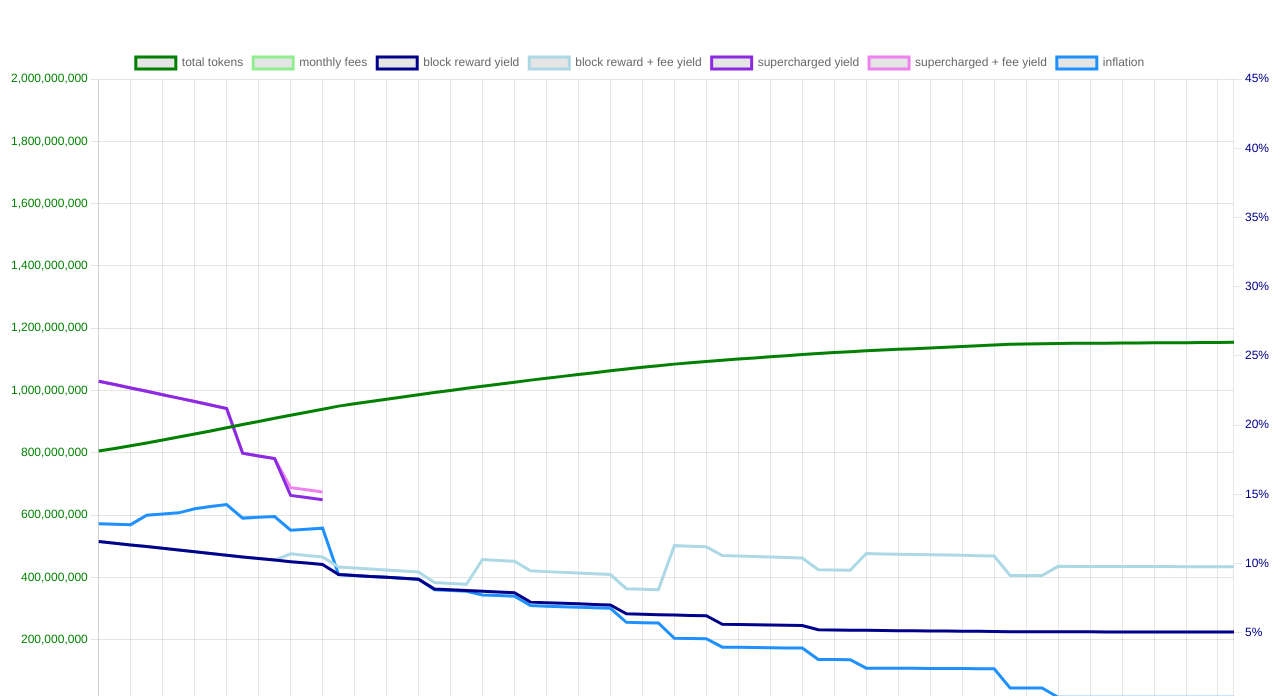
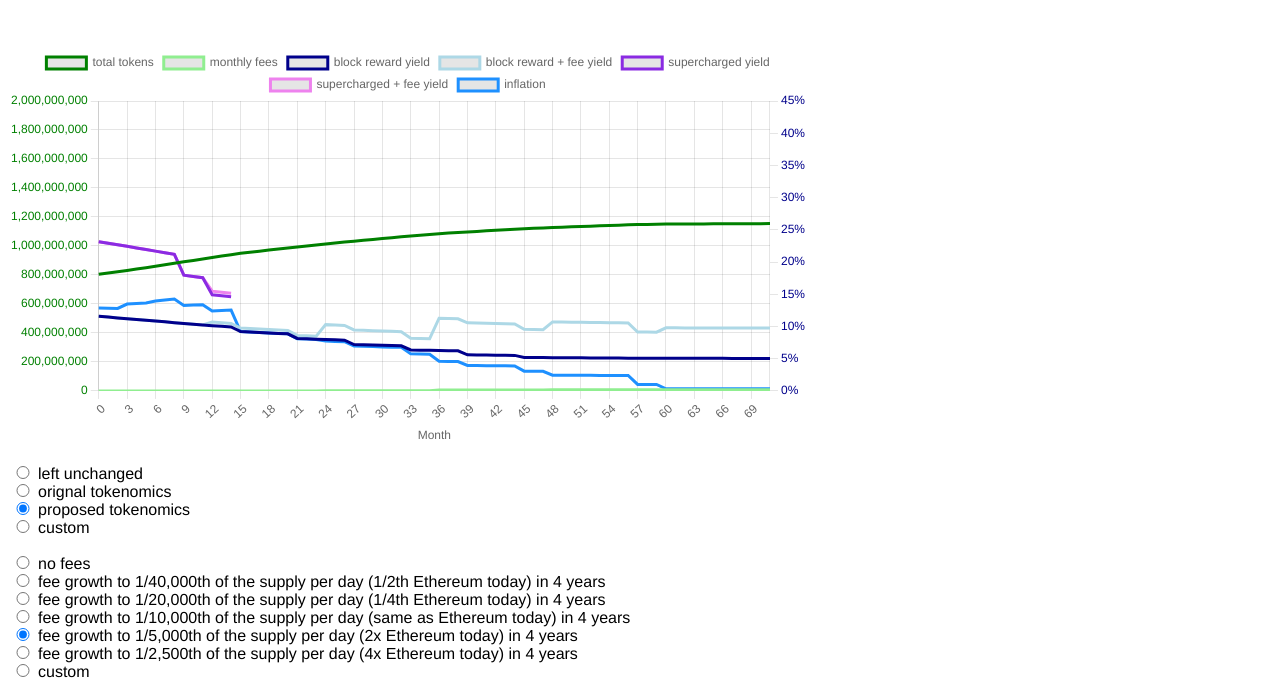
Before and after one commit to es92/mina-tokenomics-model, a plain HTML site: page index.html in a window 1280 px wide. Shown: the part 87-783 px from the top of the page. Drawn offline with nearby package versions, Linux system fonts and the light colour scheme.

Commit message:
add max size to chart

```diff
--- a/style.css
+++ b/style.css
@@ -1,5 +1,10 @@
 body {
   font-family: Helvetica Neue, Arial, sans-serif;
+}
+
+canvas {
+  max-width: 800px;
+  max-height: 400px;
 }
 
 h1 {
```
